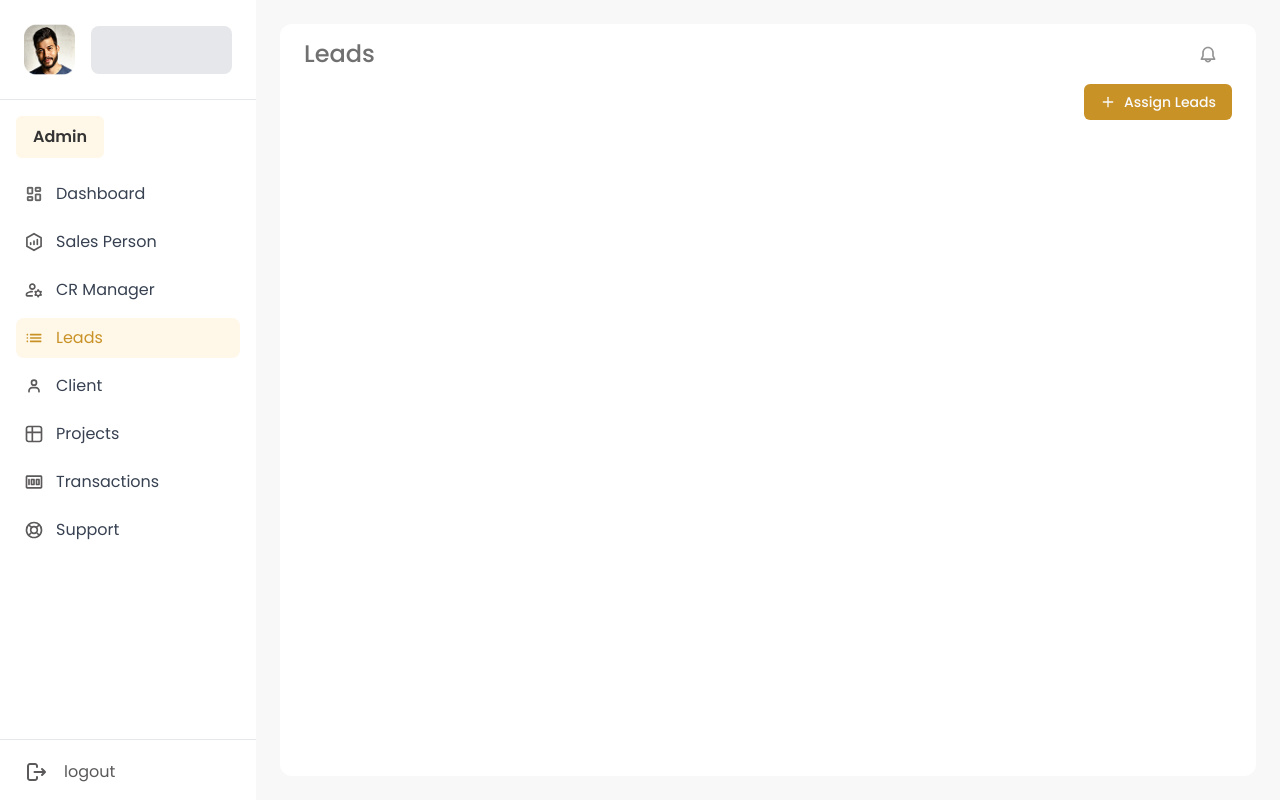
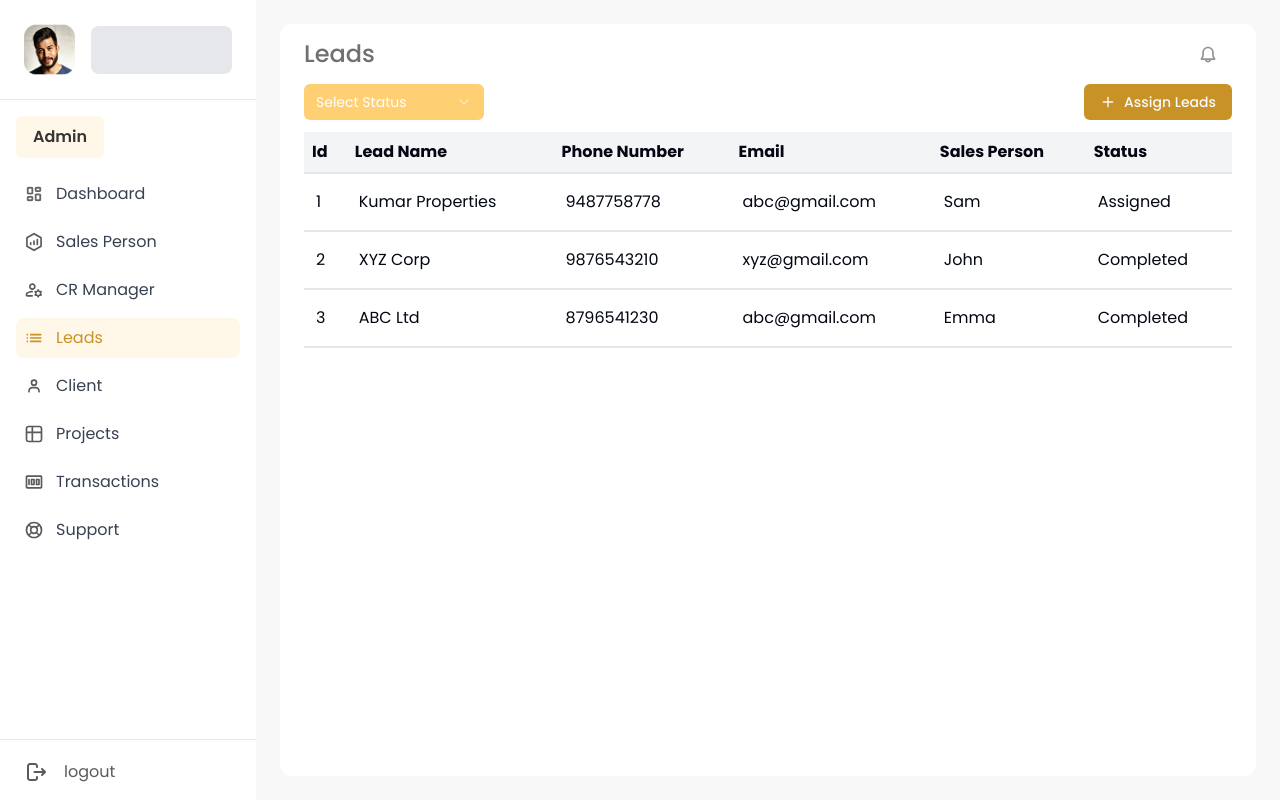
Before and after one commit to anandnarwade7/CRM-Frontend, a React (Vite) app: page /app/leads in a window 1280 px wide. Built offline with nearby package versions, Linux system fonts and the light colour scheme.

Commit message:
Integrated API For Assign Leads

```diff
--- a/src/components/custom/Leads/LeadsHeader.jsx
+++ b/src/components/custom/Leads/LeadsHeader.jsx
@@ -2,6 +2,13 @@ import { Button } from "../../ui/button";
 import { Notification } from "../../../assets";
 import { Plus } from "lucide-react";
 import { useNavigate } from "react-router";
+import {
+  Select,
+  SelectContent,
+  SelectItem,
+  SelectTrigger,
+  SelectValue,
+} from "../../ui/select";
 
 const LeadsHeader = () => {
   const navigate = useNavigate();
@@ -15,7 +22,18 @@ const LeadsHeader = () => {
         </Button>
       </div>
       {/* Lower Header */}
-      <div className="flex justify-end my-3">
+      <div className="flex justify-between my-3">
+        <div>
+          <Select>
+            <SelectTrigger className="w-[180px] shadow-none border-0 focus:ring-0 bg-[#FFD073] text-[#FFFFFF]">
+              <SelectValue placeholder="Select Status" />
+            </SelectTrigger>
+            <SelectContent>
+              <SelectItem value="Assigned">Assigned</SelectItem>
+              <SelectItem value="Completed">Completed</SelectItem>
+            </SelectContent>
+          </Select>
+        </div>
         <Button
           onClick={() => navigate("/app/assign-leads")}
           className="bg-[#C99227] shadow-none"
--- /dev/null
+++ b/src/components/custom/Leads/LeadsTable.jsx
@@ -0,0 +1,89 @@
+import {
+  flexRender,
+  getCoreRowModel,
+  useReactTable,
+} from "@tanstack/react-table";
+import React from "react";
+
+const LeadsTable = () => {
+  const data = [
+    {
+      id: 1,
+      leadName: "Kumar Properties",
+      phone: "9487758778",
+      email: "abc@gmail.com",
+      salesPerson: "Sam",
+      status: "Assigned",
+    },
+    {
+      id: 2,
+      leadName: "XYZ Corp",
+      phone: "9876543210",
+      email: "xyz@gmail.com",
+      salesPerson: "John",
+      status: "Completed",
+    },
+    {
+      id: 3,
+      leadName: "ABC Ltd",
+      phone: "8796541230",
+      email: "abc@gmail.com",
+      salesPerson: "Emma",
+      status: "Completed",
+    },
+  ];
+
+  const baseColumns = [
+    { header: "Id", accessorKey: "id" },
+    { header: "Lead Name", accessorKey: "leadName" },
+    { header: "Phone Number", accessorKey: "phone" },
+    { header: "Email", accessorKey: "email" },
+    { header: "Sales Person", accessorKey: "salesPerson" },
+    { header: "Status", accessorKey: "status" },
+  ];
+
+  // Condition for Hiding the Status Column if the Completed
+
+  const columns = "Complected"
+    ? baseColumns
+    : [...baseColumns, { header: "Action", accessorKey: "action" }];
+
+  const table = useReactTable({
+    data,
+    columns,
+    getCoreRowModel: getCoreRowModel(),
+  });
+  return (
+    <div>
+      <table className="min-w-full rounded-md">
+        <thead className="bg-gray-100">
+          {table?.getHeaderGroups().map((headerGroup) => (
+            <tr key={headerGroup?.id}>
+              {headerGroup?.headers?.map((header) => (
+                <th key={header?.id} className="p-2 text-left">
+                  {flexRender(
+                    header.column.columnDef.header,
+                    header.getContext()
+                  )}
+                </th>
+              ))}
+            </tr>
+          ))}
+        </thead>
+        <tbody>
+          {table.getRowModel().rows.map((row) => (
+            <tr key={row.id}>
+              {row.getVisibleCells().map((cell) => (
+                <td key={cell.id} className="border-y-2 px-3 py-4">
+                  {flexRender(cell.column.columnDef.cell, cell.getContext())}
+                </td>
+              ))}
+            </tr>
+          ))}
+        </tbody>
+      </table>
+    </div>
+  );
+};
+
+export default LeadsTable;
--- /dev/null
+++ b/src/hooks/Leads/useSpecificAssignLeads.js
@@ -0,0 +1,160 @@
+import { useEffect, useState } from "react";
+import { useGetSales } from "./useGetSales";
+import axios from "axios";
+import { BASE_URL } from "../../utils/constant";
+import { useUserId } from "../../hooks/use-user-id";
+import { useMutation } from "@tanstack/react-query";
+import { useToast } from "../../hooks/use-toast";
+
+export const useSpecificAssignLeads = () => {
+  const [distribution, setDistribution] = useState("Specific");
+  const [file, setFile] = useState(null);
+  const [selectedSalesPersons, setSelectedSalesPersons] = useState([]);
+  const [errors, setErrors] = useState({
+    salesPerson: "",
+    file: "",
+  });
+
+  // Reset the file, selectedPerson array and errors
+  useEffect(() => {
+    if (distribution) {
+      setSelectedSalesPersons([]);
+      setFile(null);
+      setErrors({
+        salesPerson: "",
+        file: "",
+      });
+    }
+  }, [distribution]);
+
+  // Custom hook for getting sales person data
+  const { data: salesPersons, error, isLoading } = useGetSales();
+  const userId = useUserId();
+  const { toast } = useToast();
+
+  // Function For Handling File
+  const handleFileChange = (e) => {
+    const selectedFile = e.target.files[0];
+    setErrors((prev) => ({ ...prev, file: "" }));
+
+    if (selectedFile) {
+      const fileType = selectedFile.name.split(".").pop();
+      if (fileType === "xlsx" || fileType === "xls") {
+        setFile(selectedFile);
+      } else {
+        alert("Please select an Excel file (.xlsx or .xls)");
+        setFile(null);
+        e.target.value = "";
+      }
+    }
+  };
+
+  // Handle checkbox change (select/unselect salesperson)
+  const handleCheckboxChange = (id) => {
+    setErrors((prev) => ({ ...prev, salesPerson: "" }));
+
+    setSelectedSalesPersons((prevState) => {
+      if (prevState.includes(id)) {
+        // If the ID is already selected, unselect it
+        return prevState.filter((salesPersonId) => salesPersonId !== id);
+      } else {
+        // If the ID is not selected, add it
+        return [...prevState, id];
+      }
+    });
+  };
+
+  //   Validation before submitting the form
+  const validateForm = () => {
+    let isValid = true;
+    const newErrors = {
+      salesPerson: "",
+      file: "",
+    };
+
+    if (distribution === "Specific") {
+      if (selectedSalesPersons.length === 0) {
+        newErrors.salesPerson = "Please select at least one sales person";
+        isValid = false;
+      }
+    }
+
+    if (!file) {
+      newErrors.file = "Please upload an Excel file";
+      isValid = false;
+    }
+
+    setErrors(newErrors);
+    return isValid;
+  };
+
+  // React Query Mutation for API call
+  const mutation = useMutation({
+    mutationFn: async () => {
+      const formData = new FormData();
+      formData.append("userId", userId);
+      formData.append("file", file);
+
+      if (distribution === "Specific") {
+        formData.append("assignedTo", selectedSalesPersons);
+      }
+
+      const response = await axios.post(
+        `${BASE_URL}/import/upload-template`,
+        formData,
+        {
+          withCredentials: true,
+          headers: {
+            "Content-Type": "multipart/form-data",
+          },
+        }
+      );
+      return response.data;
+    },
+    onSuccess: (data) => {
+      console.log("Assign Leads Success:", data);
+      if (data) {
+        toast({
+          title: "Assign the Leads Successfully",
+          duration: 2000,
+        });
+      }
+    },
+    onError: (error) => {
+      console.error(
+        "Error assigning leads:",
+        error.response?.data || error.message
+      );
+      if (error) {
+        toast({
+          variant: "destructive",
+          title: "Error assigning leads",
+          description: error.response?.data || error.message,
+          duration: 2000,
+        });
+      }
+    },
+  });
+
+  // Function to trigger mutation with validation
+  const handleSubmit = () => {
+    if (validateForm()) {
+      mutation.mutate();
+    }
+  };
+
+  return {
+    distribution,
+    setDistribution,
+    file,
+    handleFileChange,
+    selectedSalesPersons,
+    handleCheckboxChange,
+    salesPersons,
+    isLoading,
+    error,
+    errors,
+    handleSubmit,
+    isSubmitting: mutation.isLoading,
+  };
+};
--- a/src/pages/Leads/AssignLead.jsx
+++ b/src/pages/Leads/AssignLead.jsx
@@ -1,85 +1,26 @@
 import { Link } from "react-router";
 import { Back } from "../../assets";
-import { useEffect, useState } from "react";
 import { RadioGroup } from "../../components/ui/radio-group";
 import { Button } from "../../components/ui/button";
 import SpecificLead from "../../components/custom/Leads/SpecificLead";
 import EquallyLead from "../../components/custom/Leads/EquallyLead";
-import { useGetSales } from "../../hooks/Leads/useGetSales";
+import { useSpecificAssignLeads } from "../../hooks/Leads/useSpecificAssignLeads";
+import { Loader2 } from "lucide-react";
 
 const AssignLead = () => {
-  const [distribution, setDistribution] = useState("Specific");
-  const [file, setFile] = useState(null);
-  const [selectedSalesPersons, setSelectedSalesPersons] = useState([]);
-  const [errors, setErrors] = useState({
-    salesPerson: "",
-    file: "",
-  });
-
-  // Custom hook for getting sales person data
-  const { data: salesPersons, error, isLoading } = useGetSales();
-
-  // Function For Handling File
-  const handleFileChange = (e) => {
-    const selectedFile = e.target.files[0];
-    setErrors((prev) => ({ ...prev, file: "" }));
-
-    if (selectedFile) {
-      const fileType = selectedFile.name.split(".").pop();
-      if (fileType === "xlsx" || fileType === "xls") {
-        setFile(selectedFile);
-      } else {
-        alert("Please select an Excel file (.xlsx or .xls)");
-        setFile(null);
-        e.target.value = "";
-      }
-    }
-  };
-
-  // Handle checkbox change (select/unselect salesperson)
-  const handleCheckboxChange = (id) => {
-    setErrors((prev) => ({ ...prev, salesPerson: "" }));
-
-    setSelectedSalesPersons((prevState) => {
-      if (prevState.includes(id)) {
-        // If the ID is already selected, unselect it
-        return prevState.filter((salesPersonId) => salesPersonId !== id);
-      } else {
-        // If the ID is not selected, add it
-        return [...prevState, id];
-      }
-    });
-  };
-
-  const validateForm = () => {
-    let isValid = true;
-    const newErrors = {
-      salesPerson: "",
-      file: "",
-    };
-
-    if (selectedSalesPersons.length === 0) {
-      newErrors.salesPerson = "Please select at least one sales person";
-      isValid = false;
-    }
-    if (!file) {
-      newErrors.file = "Please upload an Excel file";
-      isValid = false;
-    }
-
-    setErrors(newErrors);
-    return isValid;
-  };
-
-  const handleSubmit = () => {
-    if (validateForm()) {
-      console.log("form is Valid");
-    } else {
-      console.log("Form validation failed");
-    }
-  };
-
-  console.log("Selected Person", selectedSalesPersons);
+  const {
+    distribution,
+    setDistribution,
+    handleFileChange,
+    selectedSalesPersons,
+    handleCheckboxChange,
+    salesPersons,
+    isLoading,
+    error,
+    errors,
+    handleSubmit,
+    isSubmitting,
+  } = useSpecificAssignLeads();
 
   return (
     <section className="bg-white w-full p-3 rounded-lg h-full">
@@ -159,16 +100,24 @@ const AssignLead = () => {
             />
           </>
         ) : (
-          <EquallyLead />
+          <EquallyLead
+            salesPersons={salesPersons}
+            handleFileChange={handleFileChange}
+            errors={errors}
+          />
         )}
       </div>
       <div className="flex justify-end my-4">
         <Button
-          type="button"
           onClick={handleSubmit}
+          disabled={isSubmitting}
           className="bg-[#C99227] shadow-none text-white w-[49%]"
         >
-          Assign
+          {isSubmitting ? (
+            <Loader2 className="animate-spin" size={24} />
+          ) : (
+            "Assign"
+          )}
         </Button>
       </div>
     </section>
--- a/src/pages/Leads/Leads.jsx
+++ b/src/pages/Leads/Leads.jsx
@@ -1,9 +1,11 @@
 import LeadsHeader from "../../components/custom/Leads/LeadsHeader";
+import LeadsTable from "../../components/custom/Leads/LeadsTable";
 
 const Leads = () => {
   return (
     <div className="w-full rounded-xl bg-white h-full px-6 py-3">
       <LeadsHeader />
+      <LeadsTable />
     </div>
   );
 };
```
Also changed, not shown: src/components/custom/Leads/EquallyLead.jsx (+12 -5 lines), src/components/custom/Leads/SpecificLead.jsx (+11 -4 lines).
